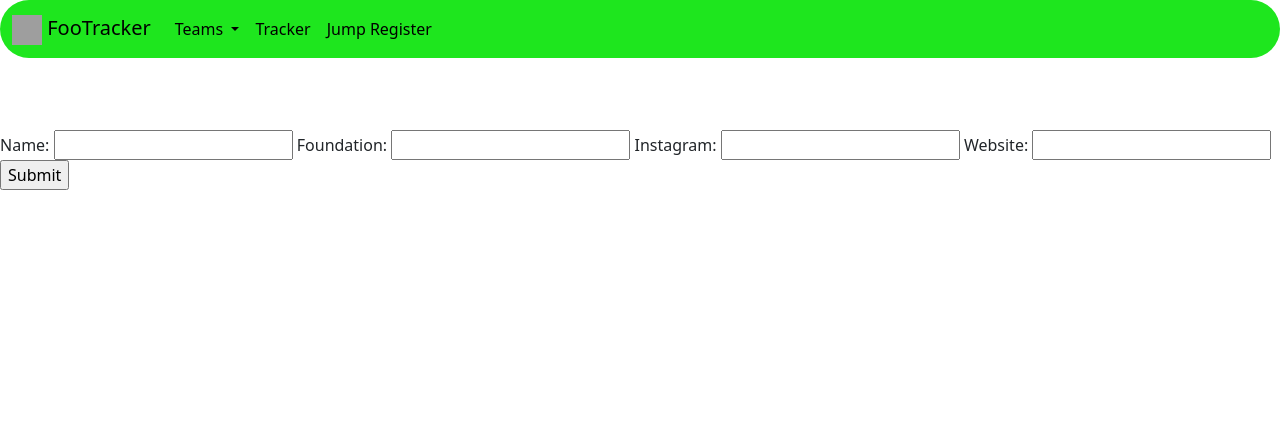
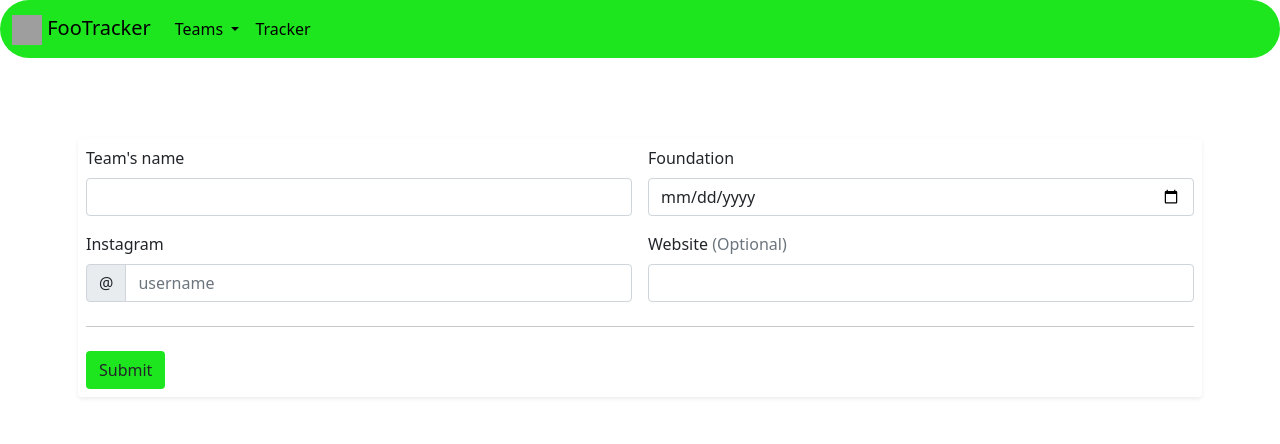
Before and after one commit to paulobueno/point-tracker, a Django app: page /footracker/team_register in a window 1280 px wide. Shown: the top 444 px of the page. Run offline with Django 4.2, Linux system fonts and the light colour scheme; some libraries are stand-ins or nearby versions; grey boxes are pictures that could not be loaded.

Commit message:
added team registration page

```diff
--- a/tracker/forms.py
+++ b/tracker/forms.py
@@ -1,14 +1,24 @@
 from django import forms
-from .models import Team, Jump
+from .models import Team
 
 
 class TeamRegister(forms.ModelForm):
     class Meta:
         model = Team
         fields = ['name', 'foundation', 'instagram', 'website']
-
-
-class JumpRegister(forms.ModelForm):
-    class Meta:
-        model = Jump
-        fields = ['team', 'pool', 'video', 'date', 'points', 'busts']
+        widgets = {
+            'name': forms.TextInput(attrs={
+                'class': "form-control"
+            }),
+            'website': forms.TextInput(attrs={
+                'class': "form-control"
+            }),
+            'foundation': forms.DateInput(attrs={
+                'class': "form-control",
+                'type': 'date'
+            }),
+            'instagram': forms.DateInput(attrs={
+                'class': "form-control",
+                'placeholder': 'username'
+            })
+        }
--- a/tracker/templates/main.html
+++ b/tracker/templates/main.html
@@ -82,9 +82,6 @@
                 <li class="nav-item">
                     <a class="nav-link" aria-current="page" href="/footracker/track">Tracker</a>
                 </li>
-                <li class="nav-item">
-                    <a class="nav-link" aria-current="page" href="/footracker/jump_register">Jump Register</a>
-                </li>
             </ul>
         </div>
     </div>
--- a/tracker/templates/team_register.html
+++ b/tracker/templates/team_register.html
@@ -1,9 +1,48 @@
 {% extends 'main.html' %}
 {% block content %}
-<form action="" method="post">
-    {% csrf_token %}
-    {{ form }}
-    <input type="submit" value="Submit">
-</form>
+<div class="container">
+    <div class="row">
+        <div class="col shadow-sm p-2 mb-5 bg-white rounded m-2">
+            <form action="" method="post">
+                {% csrf_token %}
+                <div class="row g-3">
+                    <div class="col-sm-6">
+                        <label class="form-label">Team's name</label>
+                        {{ form.name }}
+                        <div class="invalid-feedback">
+                            Your username is required.
+                        </div>
+                    </div>
+                    <div class="col-sm-6">
+                        <label class="form-label">Foundation</label>
+                        {{ form.foundation }}
+                        <div class="invalid-feedback">
+                            Your username is required.
+                        </div>
+                    </div>
+                    <div class="col-sm-6">
+                        <label class="form-label">Instagram</label>
+                        <div class="input-group has-validation">
+                            <span class="input-group-text">@</span>
+                            {{ form.instagram }}
+                            <div class="invalid-feedback">
+                                Your username is required.
+                            </div>
+                        </div>
+                    </div>
+                    <div class="col-sm-6">
+                        <label class="form-label">Website <span class="text-muted">(Optional)</span></label>
+                        {{ form.website }}
+                        <div class="invalid-feedback">
+                            Please enter a valid email address for shipping updates.
+                        </div>
+                    </div>
+                </div>
+                <hr class="my-4">
+                <input class="w-20 btn navbar-foo" type="submit" value="Submit">
+            </form>
+        </div>
+    </div>
+</div>
 {{form_msg}}
 {% endblock %}
--- a/tracker/urls.py
+++ b/tracker/urls.py
@@ -6,8 +6,7 @@ urlpatterns = [
     path('track', views.track),
     path('teams', views.teams),
     path('team_register', views.team_register),
-    path('jump_register', views.jump_register),
     path('team/<int:team_external_id>', views.team_page),
-    path('team/<int:team_external_id>/jumps', views.team_jumps),
-    path('team/<int:team_external_id>/jump/<int:jump_external_id>', views.team_jump)
+    path('jumps/<int:team_external_id>', views.team_jumps),
+    path('jump/<int:jump_external_id>', views.team_jump)
 ]
--- a/tracker/views.py
+++ b/tracker/views.py
@@ -2,7 +2,7 @@ import uuid
 from django.db import transaction
 from django.http import HttpResponse
 from django.shortcuts import get_object_or_404, render
-from tracker.forms import TeamRegister, JumpRegister
+from tracker.forms import TeamRegister
 from tracker.models import Team, Jump, Pool, Point, JumpAnalytic
 
 
@@ -24,20 +24,6 @@ def team_register(request):
     context = {"form": form,
                "form_msg": form_msg}
     return render(request, 'team_register.html', context)
-
-
-def jump_register(request):
-    form_msg = ""
-    if request.method == 'POST':
-        form = JumpRegister(request.POST)
-        if form.is_valid():
-            form.save()
-            form_msg = "Team Saved"
-    else:
-        form = JumpRegister()
-    context = {"form": form,
-               "form_msg": form_msg}
-    return render(request, 'jump_register.html', context)
 
 
 def track(request):
```
Also changed, not shown: tracker/templates/jump_register.html (deleted, +0 -9 lines).
